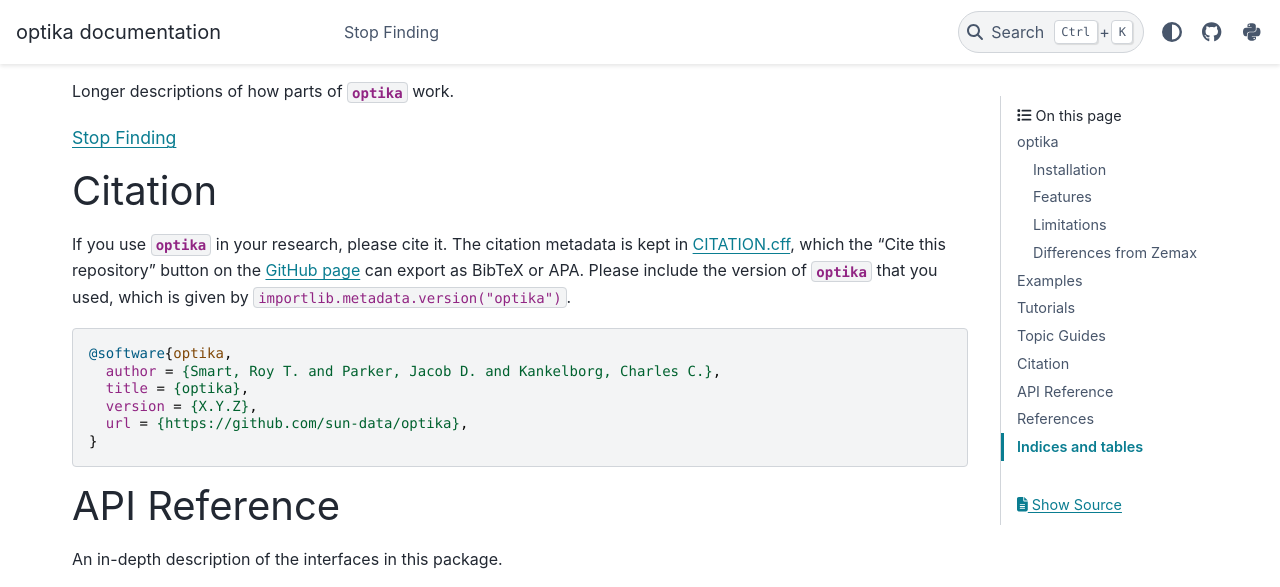
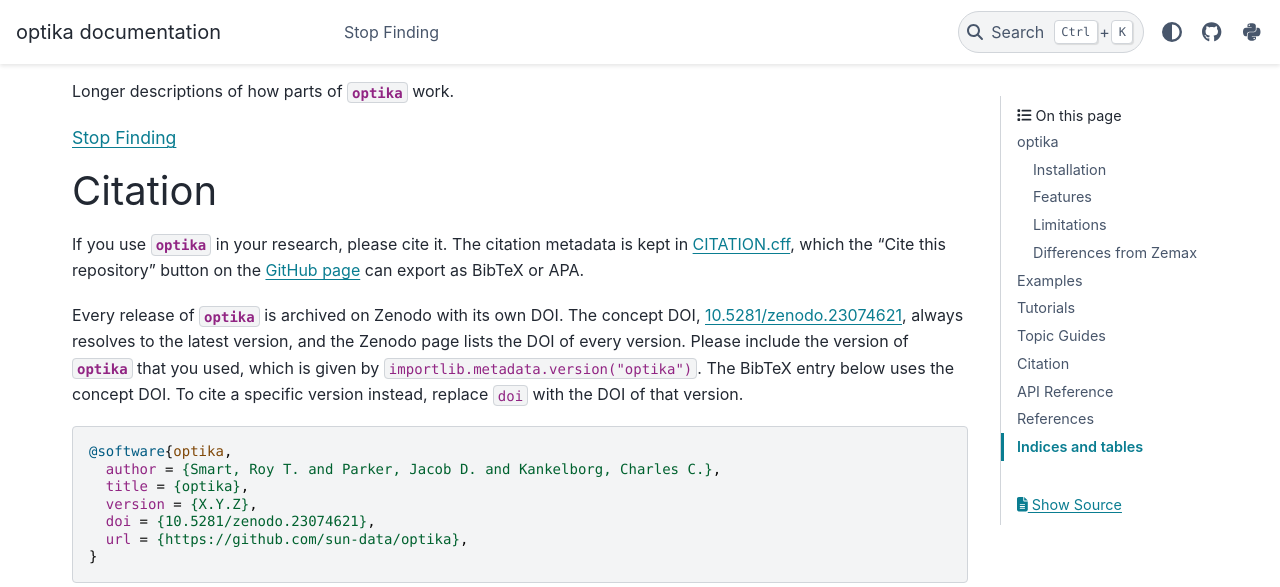
Before and after one commit to sun-data/optika, a Sphinx documentation site: the page built from docs/index.rst, in a window 1280 px wide and 900 px high, scrolled down 2575 px, cut to the strip 0-587 px from the top of the window. Built offline with Sphinx 7.4.7 and the PyData theme 0.15.4, drawn with Linux system fonts in a browser that asks for light colours; pages that are not in the unit, such as notebooks, are missing from menus; cross-references to code outside the pages are shown as plain code.

Commit message:
Add the Zenodo concept DOI to the citation metadata.
Co-Authored-By: Claude Opus 5.5 <noreply@anthropic.com>
Claude-Session: https://claude.ai/code/session_01N6zUsPoxW26srMeWormpe8

```diff
--- a/docs/index.rst
+++ b/docs/index.rst
@@ -189,8 +189,17 @@ The citation metadata is kept in
 which the "Cite this repository" button on the
 `GitHub page <https://github.com/sun-data/optika>`_
 can export as BibTeX or APA.
+
+Every release of :mod:`optika` is archived on Zenodo with its own DOI.
+The concept DOI,
+`10.5281/zenodo.23074621 <https://doi.org/10.5281/zenodo.23074621>`_,
+always resolves to the latest version,
+and the Zenodo page lists the DOI of every version.
 Please include the version of :mod:`optika` that you used,
 which is given by ``importlib.metadata.version("optika")``.
+The BibTeX entry below uses the concept DOI.
+To cite a specific version instead,
+replace ``doi`` with the DOI of that version.
 
 .. code-block:: bibtex
 
@@ -198,6 +207,7 @@ which is given by ``importlib.metadata.version("optika")``.
       author = {Smart, Roy T. and Parker, Jacob D. and Kankelborg, Charles C.},
       title = {optika},
       version = {X.Y.Z},
+      doi = {10.5281/zenodo.23074621},
       url = {https://github.com/sun-data/optika},
     }
 
```
Also changed, not shown: README.md (+10 -0 lines), 1 other file.
